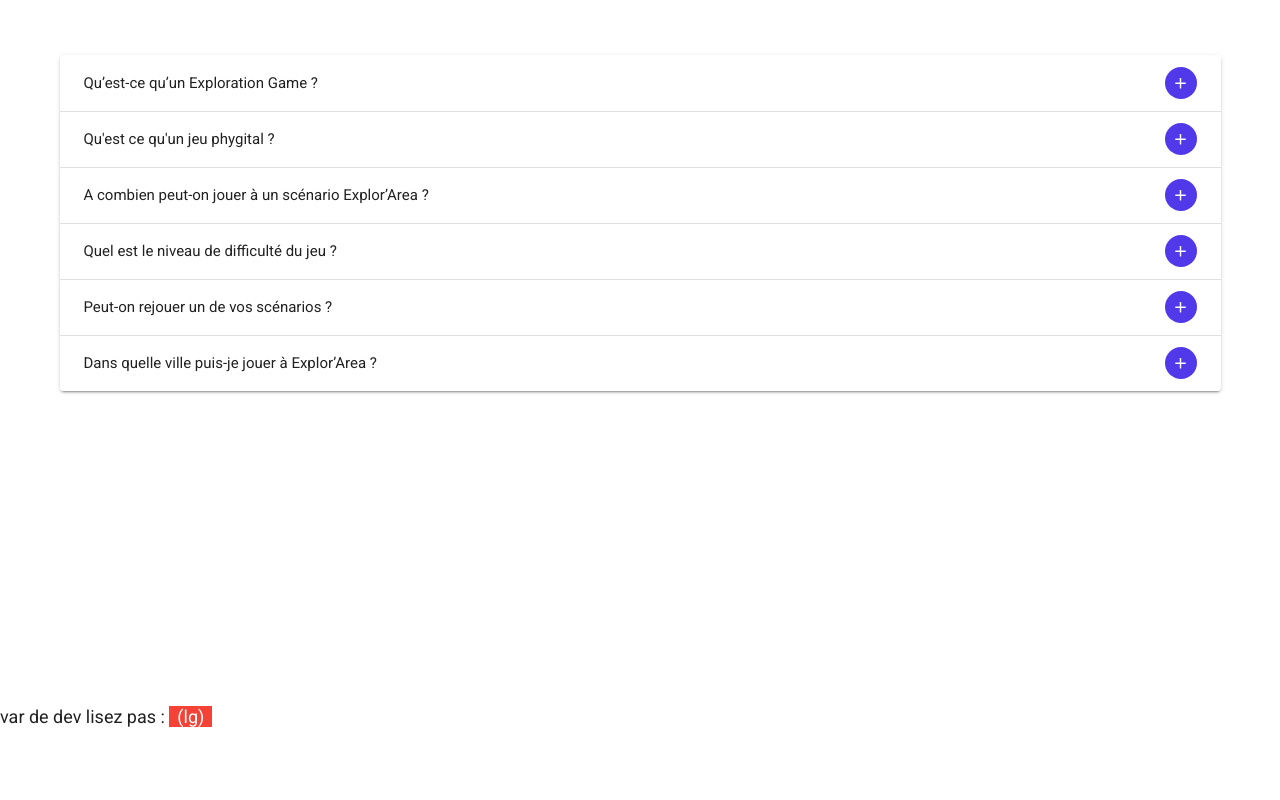
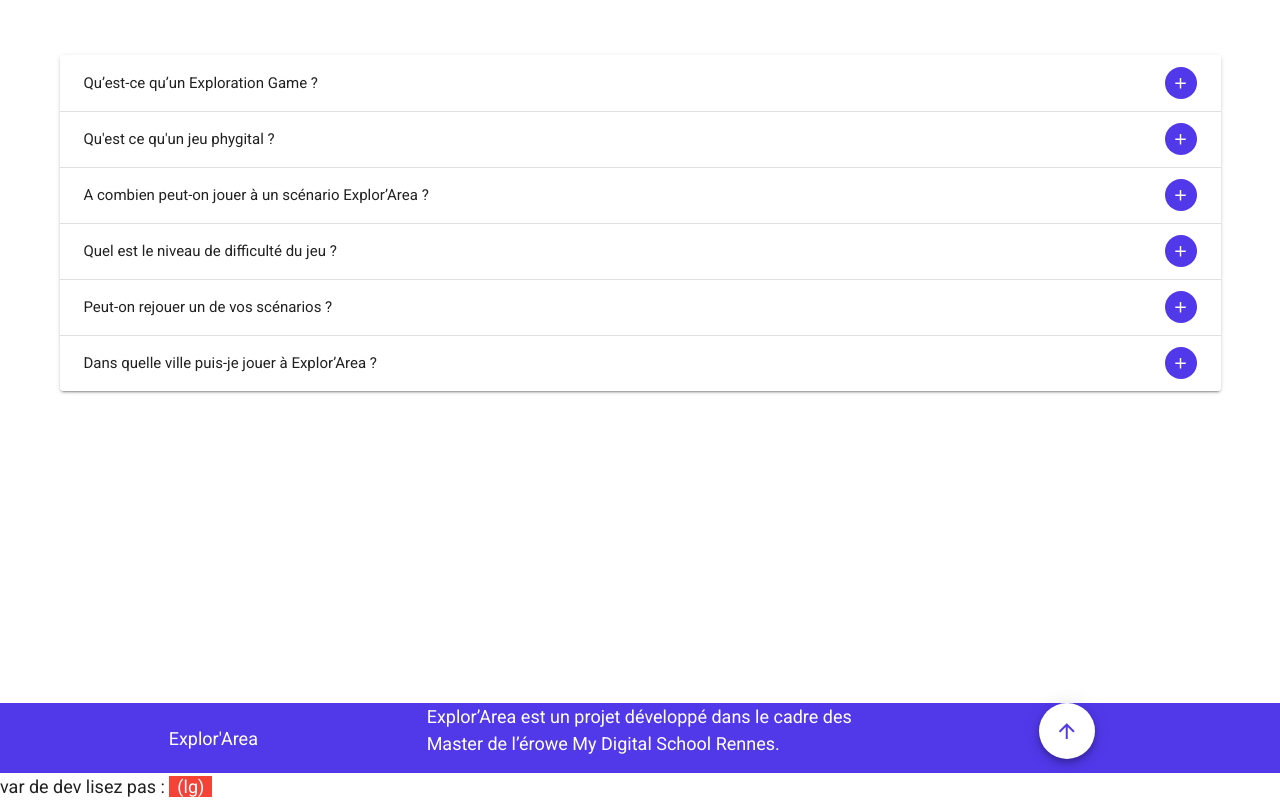
Before and after one commit to CedricBardaine/mds.lean-project-landing-page, a Vue app: page / in a window 1280 px wide. Shown: the part 4165-4965 px from the top of the page. Before the commit the page ends 4895 px from the top, so only its background shows below. Built offline with nearby package versions, Linux system fonts and the light colour scheme.

Commit message:
init creation of footer

```diff
--- a/src/App.vue
+++ b/src/App.vue
@@ -222,7 +222,7 @@
 
       <!-- DIV : FAQ -->
 
-      <div style="height: 100vh; background-color: white; position: relative">
+      <div style="height: 100vh; background-color: white; ">
         <v-row justify="center" style="margin: 80px 80px">
           <h3>Questions fréquentes</h3>
         </v-row>
@@ -332,6 +332,24 @@
 
       <!-- end -->
 
+
+<!-- DIV : Footer -->
+
+      <v-row style="background-color: #5139ea; color: white ; min-height: 12px" no-gutters>
+<v-row  class="col-4" no-gutters justify="center" align="center">Explor'Area</v-row>
+<v-row  class="col-4" no-gutters justify="center" align="center">
+  <p>Explor’Area est un projet développé dans le cadre  des Master de l’érowe My Digital School Rennes.</p>
+</v-row>
+<v-row  class="col-4" no-gutters justify="center">
+  <v-btn color="white" fab @click="smoothScrollToTop()">
+    <v-icon color="#5139ea">mdi-arrow-up</v-icon>
+  </v-btn>
+</v-row>
+
+</v-row>
+
+<!-- end -->
+
       <!-- DIV : rien c'est pour le dev -->
 
       <div>
@@ -360,5 +378,10 @@
   data: () => ({
     //
   }),
+  methods: {
+    smoothScrollToTop() {
+      window.scrollTo({top: 0, behavior: 'smooth'});
+    }
+  },
 };
 </script>
```
